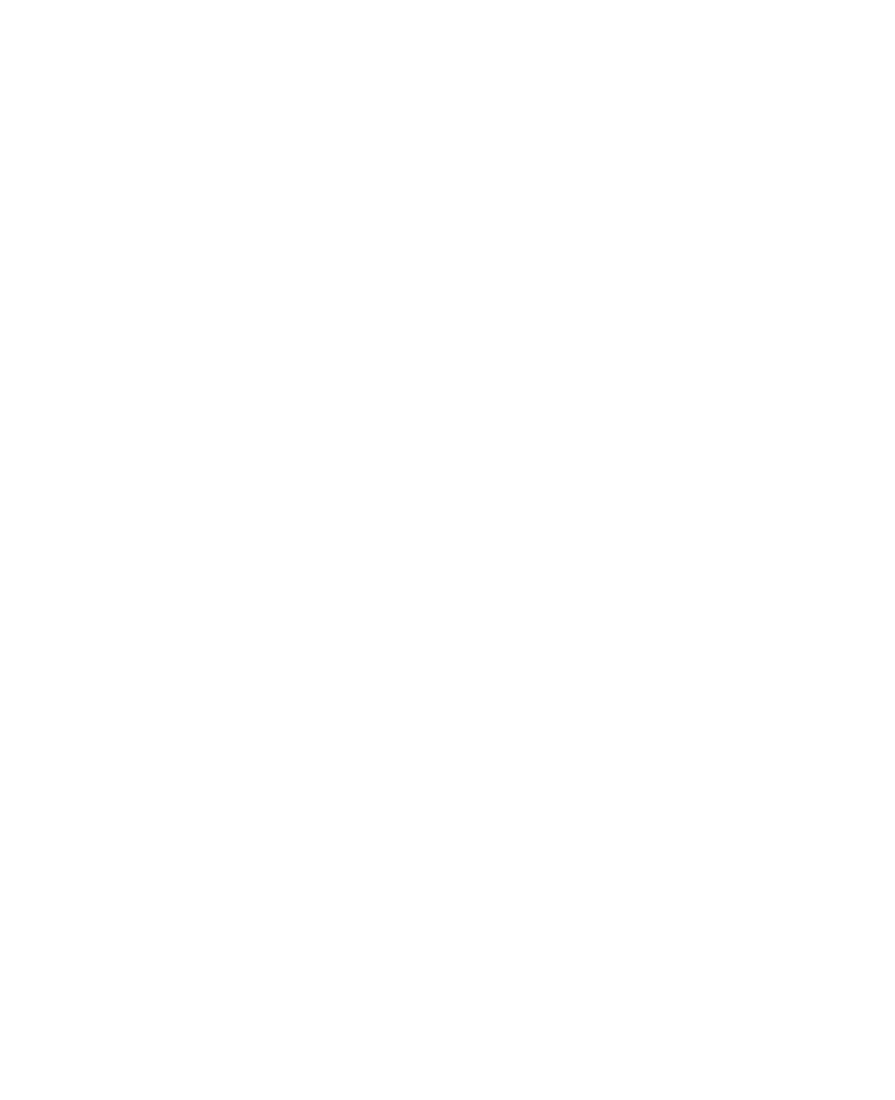
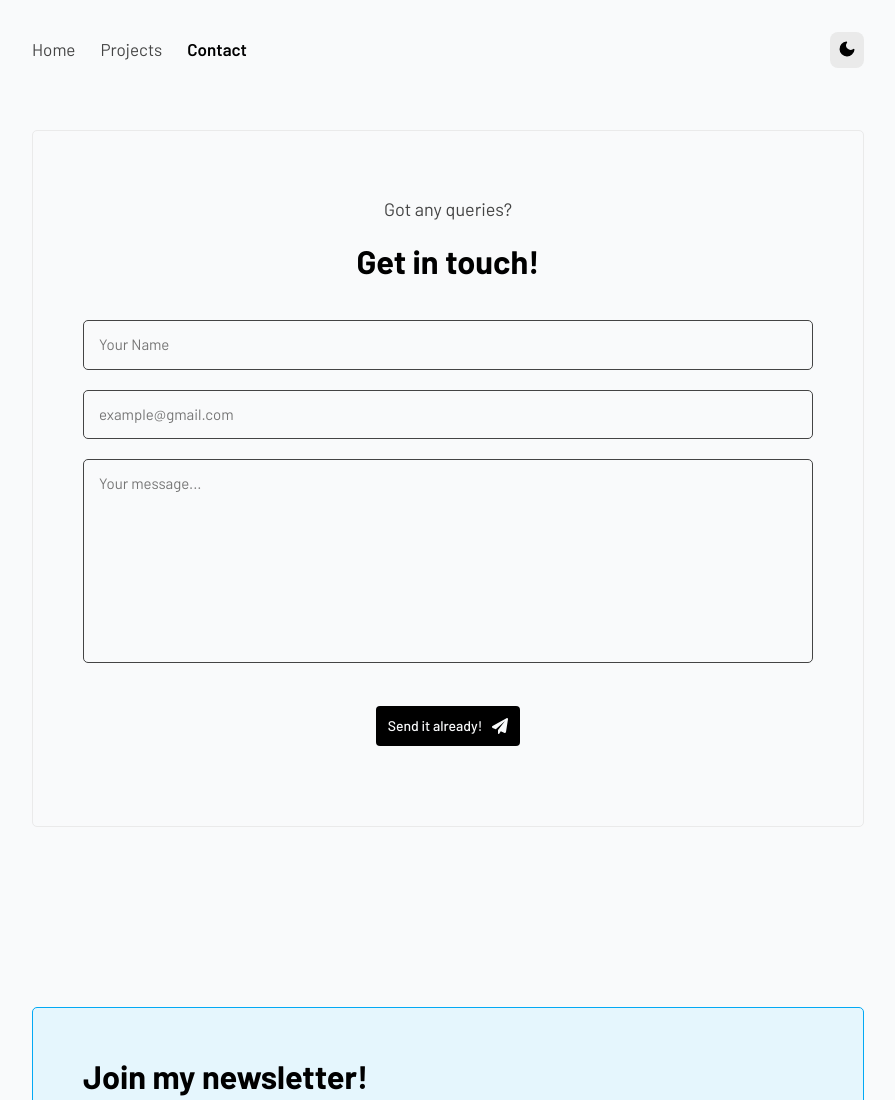
Before and after one commit to IbteAhasan/portfolio, a Gatsby site: page /contact in a window 1280 px wide. Before the commit this address had no page. Shown: the top 1100 px of the page, without its empty margins (192-1087 px from the left). Before the commit the page ends 800 px from the top, so only its background shows below. Built offline with nearby package versions, Linux system fonts and the light colour scheme; Gatsby itself is replaced by a stand-in of ours; some packages are replaced by stand-ins of ours.

Commit message:
Added contact page

```diff
--- a/gatsby-config.js
+++ b/gatsby-config.js
@@ -58,10 +58,10 @@
       resolve: `gatsby-plugin-manifest`,
       options: {
         name: `Ibte Ahasan`,
-        short_name: `IA`,
+        short_name: `IbteAhasan`,
         start_url: `/`,
         background_color: `#f7f0eb`,
-        theme_color: `#a2466c`,
+        theme_color: `rgb(249,250,251)`,
         display: `standalone`,
         icon: `${__dirname}/src/images/icon.svg`,
       },
--- a/package.json
+++ b/package.json
@@ -18,6 +18,7 @@
     "@deckdeckgo/highlight-code": "^3.6.0",
     "@mdx-js/mdx": "^1.6.22",
     "@mdx-js/react": "^1.6.22",
+    "axios": "^0.27.2",
     "babel-plugin-styled-components": "^2.0.7",
     "gatsby": "^4.14.0",
     "gatsby-plugin-gatsby-cloud": "^4.15.0",
@@ -39,6 +40,7 @@
     "react-dom": "^17.0.1",
     "react-helmet": "^6.1.0",
     "react-markdown": "^8.0.3",
+    "react-spinners": "^0.12.0",
     "react-syntax-highlighter": "^15.5.0",
     "react-top-loading-bar": "^2.1.0",
     "styled-components": "^5.3.5",
--- /dev/null
+++ b/src/components/alert.js
@@ -0,0 +1,27 @@
+import React from "react";
+import styled, { css } from "styled-components";
+
+const AlertBox = styled.div`
+  padding: 2rem;
+  font-size: 2rem;
+  border-radius: 10px;
+  margin: 20px 0;
+  ${({ variant }) =>
+    variant == "success" &&
+    css`
+      background-color: ${(props) => props.theme.colors.backgroundSuccess};
+      color: ${(props) => props.theme.colors.textSuccess};
+    `}
+  ${({ variant }) =>
+    variant == "danger" &&
+    css`
+      background-color: ${(props) => props.theme.colors.backgroundError};
+      color: ${(props) => props.theme.colors.textError};
+    `}
+`;
+const Alert = (props) => {
+  return (
+    <>{props && <AlertBox variant={props.variant}>{props.message}</AlertBox>}</>
+  );
+};
+export default Alert;
--- /dev/null
+++ b/src/components/icons/paperPlane.js
@@ -0,0 +1,4 @@
+import React from "react";
+
+const PaperPlane = ()=>(<svg xmlns="http://www.w3.org/2000/svg" viewBox="0 0 512 512"><path fill="currentColor" d="M511.6 36.86l-64 415.1c-1.5 9.734-7.375 18.22-15.97 23.05c-4.844 2.719-10.27 4.097-15.68 4.097c-4.188 0-8.319-.8154-12.29-2.472l-122.6-51.1l-50.86 76.29C226.3 508.5 219.8 512 212.8 512C201.3 512 192 502.7 192 491.2v-96.18c0-7.115 2.372-14.03 6.742-19.64L416 96l-293.7 264.3L19.69 317.5C8.438 312.8 .8125 302.2 .0625 289.1s5.469-23.72 16.06-29.77l448-255.1c10.69-6.109 23.88-5.547 34 1.406S513.5 24.72 511.6 36.86z"/></svg>)
+export default PaperPlane
--- /dev/null
+++ b/src/components/icons/spinner.js
@@ -0,0 +1,30 @@
+import React from "react";
+
+const Spinner = () => (
+  <svg
+    xmlns="http://www.w3.org/2000/svg"
+    style={{background:"none"}}
+    viewBox="0 0 100 100"
+    preserveAspectRatio="xMidYMid"
+  >
+    <circle
+      cx="50"
+      cy="50"
+      fill="none"
+      stroke="currentColor"
+      stroke-width="9"
+      r="35"
+      stroke-dasharray="164.93361431346415 56.97787143782138"
+    >
+      <animateTransform
+        attributeName="transform"
+        type="rotate"
+        repeatCount="indefinite"
+        dur="0.6172839506172839s"
+        values="0 50 50;360 50 50"
+        keyTimes="0;1"
+      ></animateTransform>
+    </circle>
+  </svg>
+);
+export default Spinner;
--- /dev/null
+++ b/src/components/icons/success.js
@@ -0,0 +1,4 @@
+import React from "react";
+
+const Success = ()=>(<svg xmlns="http://www.w3.org/2000/svg" viewBox="0 0 512 512"><path fill="currentColor" d="M0 256C0 114.6 114.6 0 256 0C397.4 0 512 114.6 512 256C512 397.4 397.4 512 256 512C114.6 512 0 397.4 0 256zM371.8 211.8C382.7 200.9 382.7 183.1 371.8 172.2C360.9 161.3 343.1 161.3 332.2 172.2L224 280.4L179.8 236.2C168.9 225.3 151.1 225.3 140.2 236.2C129.3 247.1 129.3 264.9 140.2 275.8L204.2 339.8C215.1 350.7 232.9 350.7 243.8 339.8L371.8 211.8z"/></svg>)
+export default Success
--- a/src/components/navbar.js
+++ b/src/components/navbar.js
@@ -150,7 +150,6 @@
   const navMenuItems = [
     { name: "Home", link: "/" },
     { name: "Projects", link: "/projects" },
-    { name: "Blog", link: "/blog" },
     { name: "Contact", link: "/contact" },
   ];
 
--- /dev/null
+++ b/src/pages/contact.js
@@ -0,0 +1,222 @@
+import React, { useState } from "react";
+import axios from "axios";
+import styled, { css } from "styled-components";
+
+import SEO from "../components/seo";
+import { Button } from "../styles/buttons";
+import { StyledHeading, Subtext } from "../styles/globalStyles";
+import Alert from "../components/alert";
+import ClipLoader from "react-spinners/ClipLoader";
+import PaperPlane from "../components/icons/paperPlane";
+import Success from "../components/icons/success";
+import Spinner from "../components/icons/spinner";
+
+const ContactSection = styled.section`
+  margin-top: 30px;
+  border: 1px solid ${(props) => props.theme.colors.border};
+  border-radius: 5px;
+  padding: 5rem;
+  @media ${(props) => props.theme.breakpoints.md} {
+    padding: 0;
+    border: none;
+  }
+`;
+const ContactTop = styled.div`
+  margin-bottom: 30px;
+`;
+const ContactForm = styled.form`
+  width: 100%;
+  margin: 0 auto;
+  display: flex;
+  flex-direction: column;
+  justify-content: center;
+  align-items: center;
+`;
+const InputWrapper = styled.div`
+  position: relative;
+  width: 100%;
+  margin: 10px 0;
+
+  textarea {
+    padding: 15px;
+    color: ${(props) => props.theme.colors.secondary};
+    width: 100%;
+    background-color: ${(props) => props.theme.colors.background1};
+    border: 1px solid ${(props) => props.theme.colors.secondary};
+    border-radius: 5px;
+    resize: none;
+    font-size: 1.5rem;
+  }
+`;
+const StyledInput = styled.input`
+  width: 100%;
+  background-color: ${(props) => props.theme.colors.background1};
+  border-style: none;
+  border: 1px solid ${(props) => props.theme.colors.secondary};
+  border-radius: 5px;
+  padding: 15px;
+  color: ${(props) => props.theme.colors.secondary};
+  font-size: 1.5rem;
+`;
+const ButtonText = styled.p`
+  font-size: 1.4rem;
+  color: ${(props) => props.theme.colors.background1};
+  margin-right: 10px;
+`;
+export default function Contact() {
+  const [status, setStatus] = useState({
+    submitted: false,
+    submitting: false,
+    info: { error: false, variant: null, msg: null },
+  });
+  const [inputs, setInputs] = useState({
+    name: "",
+    email: "",
+    message: "",
+  });
+  const handleServerResponse = (ok, variant, msg) => {
+    if (ok) {
+      setStatus({
+        submitted: true,
+        submitting: false,
+        info: { error: false, variant: variant, msg: msg },
+      });
+      setInputs({
+        name: "",
+        email: "",
+        message: "",
+      });
+    } else {
+      setStatus({
+        info: { error: true, variant: variant, msg: msg },
+      });
+    }
+  };
+  const handleOnChange = (e) => {
+    e.persist();
+    setInputs((prev) => ({
+      ...prev,
+      [e.target.id]: e.target.value,
+    }));
+    setStatus({
+      submitted: false,
+      submitting: false,
+      info: { error: false, variant: "", msg: "" },
+    });
+  };
+  const handleOnSubmit = (e) => {
+    e.preventDefault();
+    setLoading(true);
+    setStatus((prevStatus) => ({ ...prevStatus, submitting: true }));
+    axios({
+      method: "POST",
+      url: "https://formspree.io/f/meqndnkb",
+      data: inputs,
+    })
+      .then((response) => {
+        handleServerResponse(
+          true,
+          "success",
+          "Thank you, your message has been submitted."
+        );
+        setLoading(false);
+        console.log(response);
+      })
+      .catch((error) => {
+        handleServerResponse(false, "danger", error.response.data.error);
+      });
+  };
+
+  //spinner
+  let [loading, setLoading] = useState(false);
+  let [color, setColor] = useState(
+    localStorage.getItem("theme") == "Light" ? "white" : "black"
+  );
+  const ButtonItems = () => {
+    if (!status.submitted && !status.submitting) {
+      return (
+        <>
+          <ButtonText>Send it already!</ButtonText>
+          <PaperPlane />
+        </>
+      );
+    } else if (!status.submitted && status.submitting) {
+      return (
+        <>
+          <ButtonText>Submitting</ButtonText>
+          <Spinner />
+        </>
+      );
+    } else {
+      return (
+        <>
+          <ButtonText>Submitted!</ButtonText>
+          <Success />
+        </>
+      );
+    }
+  };
+
+  return (
+    <>
+      <SEO
+        title="Contact"
+        description="Contact Ibte Ahasan by filling out this form"
+      />
+      <ContactSection>
+        <ContactTop>
+          <Subtext align="center">Got any queries?</Subtext>
+          <StyledHeading align="center">Get in touch!</StyledHeading>
+        </ContactTop>
+        <ContactForm>
+          <InputWrapper>
+            <StyledInput
+              className="label"
+              name="name"
+              id="name"
+              type="text"
+              placeholder="Your Name"
+              onChange={handleOnChange}
+              required
+              value={inputs.name}
+            />
+          </InputWrapper>
+          <InputWrapper>
+            <StyledInput
+              id="email"
+              name="_replyto"
+              type="email"
+              placeholder="example@gmail.com"
+              onChange={handleOnChange}
+              required
+              value={inputs.email}
+            />
+          </InputWrapper>
+          <InputWrapper>
+            <textarea
+              id="message"
+              name="message"
+              placeholder="Your message..."
+              rows={10}
+              onChange={handleOnChange}
+              required
+              value={inputs.message}
+            ></textarea>
+          </InputWrapper>
+          <Button
+            onClick={handleOnSubmit}
+            disabled={status.submitted ? true : false}
+          >
+            <ButtonItems />
+          </Button>
+        </ContactForm>
+
+        {status.info.variant ? (
+          <Alert variant={status.info.variant} message={status.info.msg} />
+        ) : (
+          ""
+        )}
+      </ContactSection>
+    </>
+  );
+}
--- a/src/styles/buttons.js
+++ b/src/styles/buttons.js
@@ -1,26 +1,39 @@
-import styled from 'styled-components'
-export const Btn = styled.button`
-display: block;
+import styled from "styled-components";
+export const Button = styled.button`
+  display: flex;
+  align-items: center;
+  justify-content: space-between;
   width: auto;
   height: auto;
   padding: 12px;
-background:linear-gradient(134deg, rgb(106, 152, 240) 0%, rgb(73, 97, 220) 99%);
-border:none;
-color: white;
-font-size:1.3rem;
+  background-color: ${(props) => props.theme.colors.primary};
+  color: ${(props) => props.theme.colors.background1};
+  border: none;
+  font-size: 1.3rem;
   border-radius: 4px;
   margin: 30px 0;
-`
-export const SubsButton= styled.button`
+  font-weight: 500;
+  cursor: pointer;
+  &:disabled {
+    background-color: ${(props) => props.theme.colors.secondary};
+    cursor: not-allowed;
+  }
+  svg {
+    color: ${(props) => props.theme.colors.background1};
+    height: 16px;
+    width: 16px;
+  }
+`;
+export const SubsButton = styled.button`
   padding: 2rem;
-background-color: #F2F2F2;
+  background-color: #f2f2f2;
   border: none;
-border-top-right-radius:10px;
-border-bottom-right-radius:10px;
+  border-top-right-radius: 10px;
+  border-bottom-right-radius: 10px;
   font-size: 14px;
   cursor: pointer;
-transition:all .05s ease-in-out;
-&:hover{
-    background-color:darkgray;
+  transition: all 0.05s ease-in-out;
+  &:hover {
+    background-color: darkgray;
   }
-`
+`;
--- a/src/styles/globalStyles/index.js
+++ b/src/styles/globalStyles/index.js
@@ -1,6 +1,6 @@
 import styled from "styled-components";
 export const StyledHeading = styled.h2`
-  text-align: left;
+  text-align: ${(props) => props.align?props.align:'left'};
   font-size: 3.25rem;
   color: ${(props) => props.theme.colors.primary};
   margin: 20px 0;
@@ -9,7 +9,8 @@
   }
 `;
 export const Subtext = styled.p`
-  font-size: 2rem;
+  font-size: 1.8rem;
+  text-align: ${(props) => props.align?props.align:'left'};
   font-weight: 400;
   line-height: 150%;
   margin: 15px 0;
--- a/src/themes/dark.js
+++ b/src/themes/dark.js
@@ -1,4 +1,4 @@
-const Dark= {
+const Dark = {
   // Temp fonts
   fonts: {
     title: "Space Grotesk, sans-serif",
@@ -9,12 +9,15 @@
     primary: "rgb(255 255 255)",
     secondary: "rgb(136 136 136)",
     faded: "rgb(153 153 153)",
+    textSuccess: "rgb(30,70,32)",
+    textError: "rgb(95,33,32)",
     background1: "rgb(17,17,17)",
     border: "rgb(51 51 51)",
     button: "hsl(205.1,100%,36.1%)",
     background2: "rgb(16,22,41)",
-    background3:"rgb(34,34,34)"
-
+    background3: "rgb(34,34,34)",
+    backgroundSuccess: "rgb(237,247,237)",
+    backgroundError: "rgb(253,237,237)",
   },
   // Breakpoints for responsive design
   breakpoints: {
@@ -24,4 +27,4 @@
     xl: "screen and (max-width: 1280px)",
   },
 };
-  export default Dark
+export default Dark;
--- a/src/themes/default.js
+++ b/src/themes/default.js
@@ -11,9 +11,15 @@
     faded: "rgb(153 153 153)",
     background1: "rgb(249,250,251)",
     border: "rgb(234 234 234)",
+    textSuccess: "rgb(30,70,32)",
+    textError: "rgb(95,33,32)",
     button: "hsl(205.1,100%,36.1%)",
     background2: "#E5F6FD",
     background3: "rgb(240, 240, 240)",
+    backgroundSuccess: "rgb(237,247,237)",
+    backgroundError: "rgb(253,237,237)",
+    backgroundInfo: "",
+    BAckgroundWarning: "",
   },
   // Breakpoints for responsive design
   breakpoints: {
```
Also changed, not shown: src/components/home.jsx (+2 -5 lines), 2 other files. Lines whose indentation alone changed are shown as unchanged.
